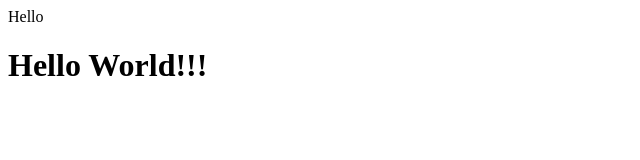
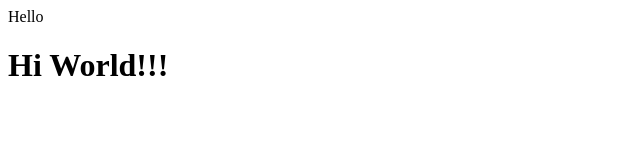
Before and after one commit to KapakahiCoder/terraform-AWS-practice, a plain HTML site: page public/index.html in a window 1280 px wide. Shown: the whole page, without its empty margins (0-640 px from the left). Drawn offline with Linux system fonts and the light colour scheme.

```diff
--- a/public/index.html
+++ b/public/index.html
@@ -6,6 +6,6 @@ Hello <!DOCTYPE html>
     <title>Hello World</title>
 </head>
 <body>
-    <h1>Hello World!!!</h1>
+    <h1>Hi World!!!</h1>
 </body>
 </html>
```
Also changed, not shown: 4 other files.
